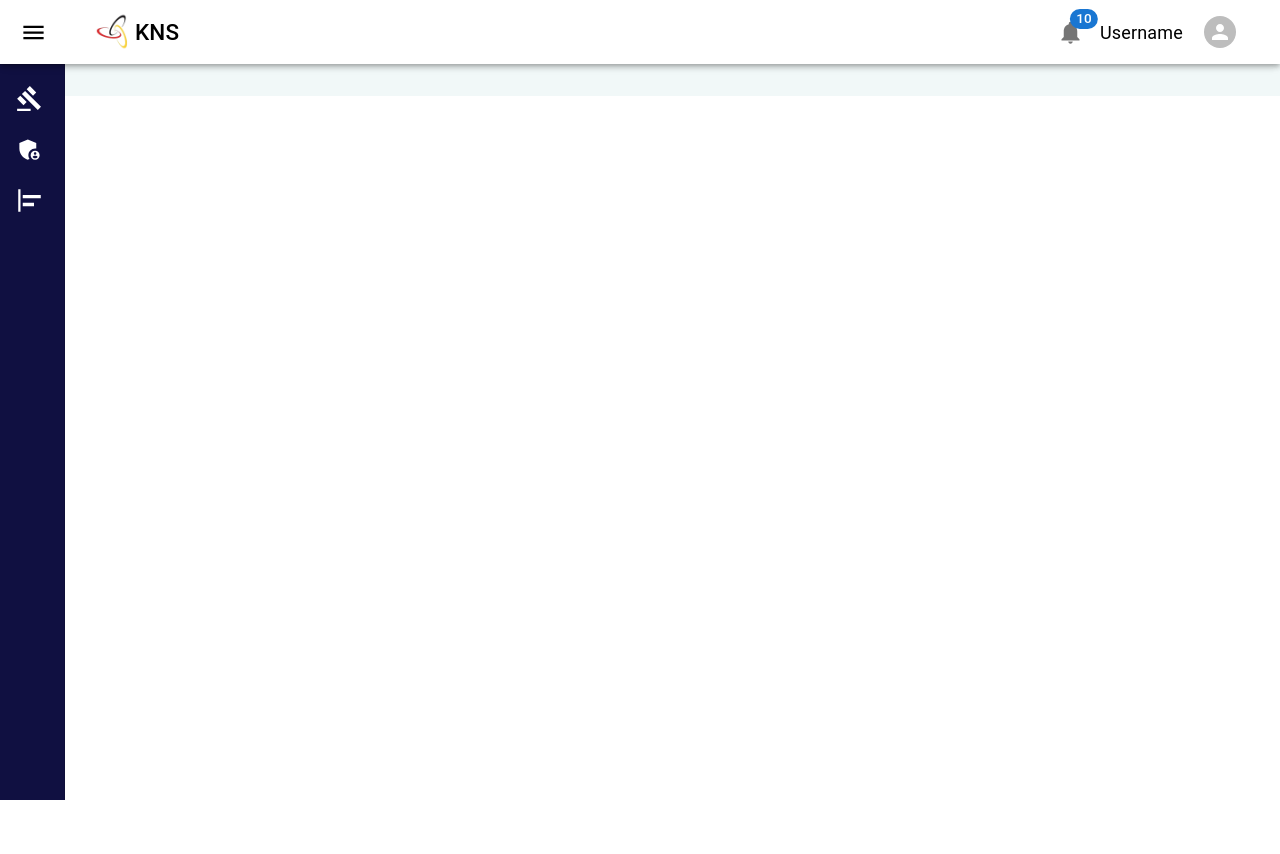
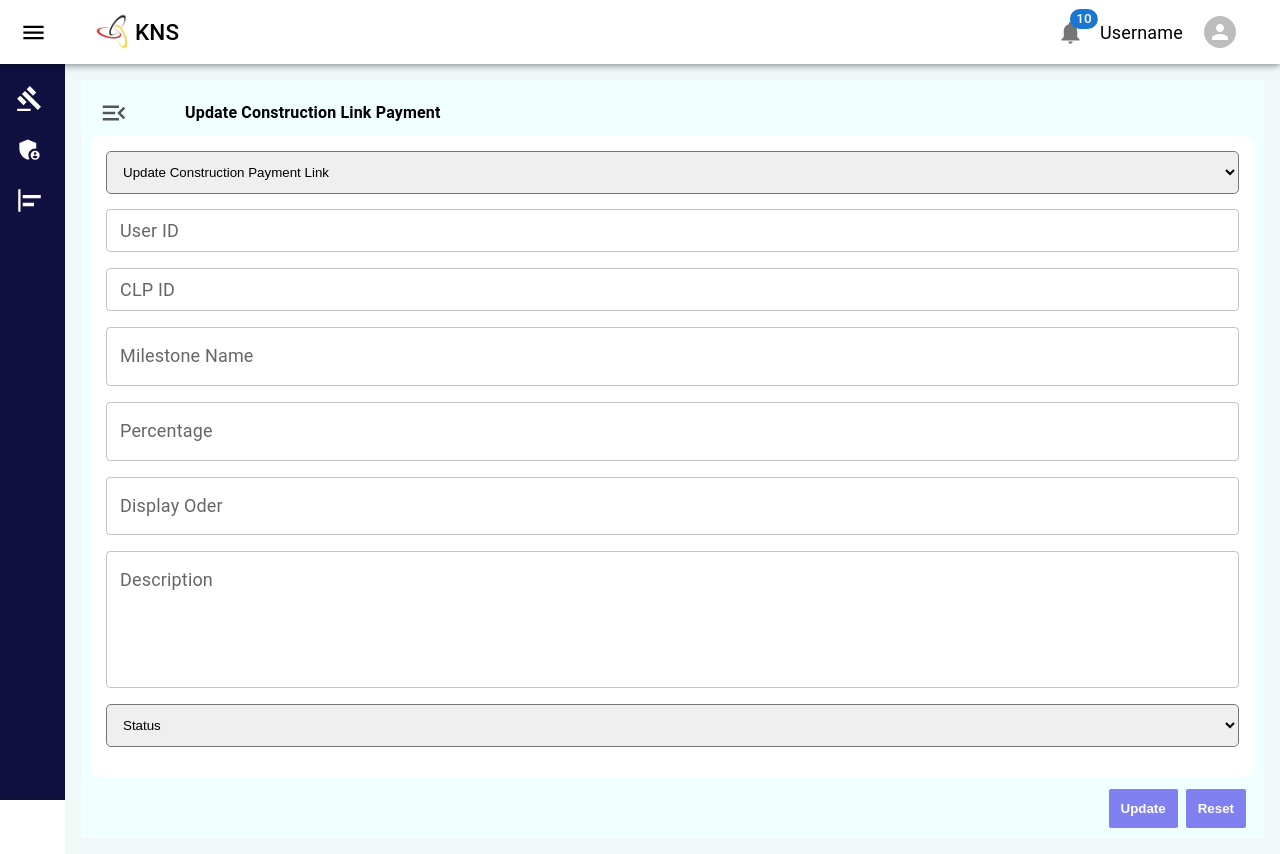
Before and after one commit to harshuharshi222-hash/react-js-project, a React (Vite) app: page /update in a window 1280 px wide. Before the commit the page ends 800 px from the top, so only its background shows below. Built offline with nearby package versions, Linux system fonts and the light colour scheme.

Commit message:
update page nav

```diff
--- a/src/components/promotionalt.jsx
+++ b/src/components/promotionalt.jsx
@@ -122,6 +122,11 @@ export default function PromotionalActivity() {
    const handlegotodashboard = () => {
       navigate1('/dashboard')
    }
+
+    const navigate2 = useNavigate();
+        const handlegotoupdate = () => {
+           navigate2('/update')
+        }
 
   const [page, setPage] = useState(0);
   const [rowsPerPage, setRowsPerPage] = useState(10);
@@ -551,7 +556,10 @@ const startResize = (e, column) => {
             overflow: "hidden",
             whiteSpace: "nowrap",
             textOverflow: "ellipsis",
+
+
           }}
+          onClick={handlegotoupdate}
         >
           <Chip
             label={row.status}
--- a/src/components/sideBar.jsx
+++ b/src/components/sideBar.jsx
@@ -287,6 +287,8 @@ export default function MiniDrawer() {
         <Route path="/create" element={< CreateCL />} />
         <Route path="/promotionalt" element={<PromotionalActivity />} />
         <Route path="/dashboard" element={<Dashboard />} />
+        <Route path="/update" element={<Update />} />
+
       </Routes>
 
 
--- a/src/components/update.jsx
+++ b/src/components/update.jsx
@@ -6,8 +6,17 @@ import { Height } from '@mui/icons-material';
 import { useFormik } from 'formik';
  import * as Yup from 'yup';
   import React from 'react';
+  import IconButton from '@mui/material/IconButton';
+
+
+   import { useNavigate } from "react-router-dom"
 
 export default function Update(){
+
+    const navigate = useNavigate();
+      const handlegotopromotionalt = () => {
+         navigate('/promotionalt')
+      }
 
     const formik = useFormik({
          initialValues: {
@@ -53,7 +62,16 @@ return(
 
     <div className='formComponentContainer'>
         <div className='menuopenIconandComponentTitleContainer'>
-        < MenuOpenIcon className='menuOpenIconAlignment'> </MenuOpenIcon>
+        <IconButton>
+             <MenuOpenIcon
+               sx={{
+                 color: "#555",
+                 fontSize: 30,
+                 mr: 1,
+               }}
+               onClick={handlegotopromotionalt}
+             />
+           </IconButton>
             <h1 className="title" style={{color:"black"}}>Update Construction Link Payment</h1>
         </div>
 
```
